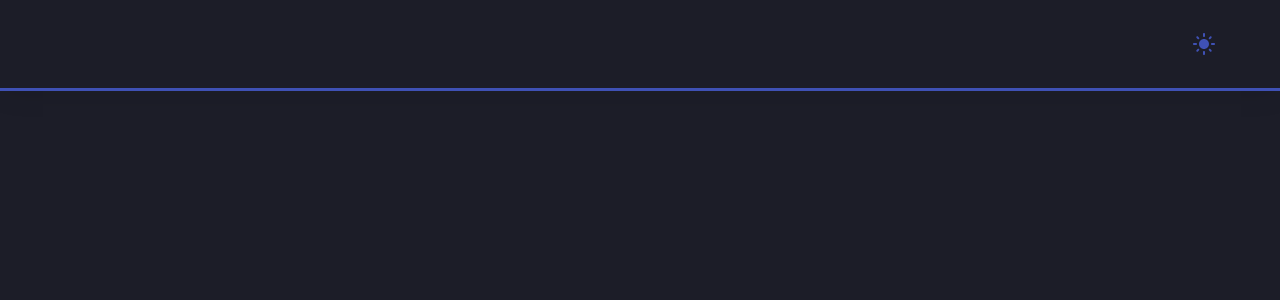
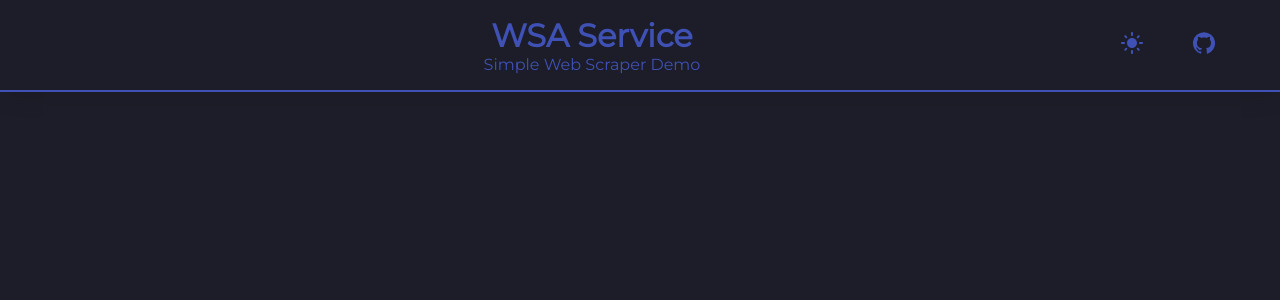
Before and after one commit to Cuaies/wsa-service, a React (Create React App) app in the folder packages/client/: page / in a window 1280 px wide. Shown: the top 300 px of the page. Built offline with nearby package versions, Linux system fonts and the light colour scheme.

Commit message:
chore(client): refactor styling and add contents

```diff
--- a/packages/client/src/components/navBar/NavBar.tsx
+++ b/packages/client/src/components/navBar/NavBar.tsx
@@ -1,5 +1,6 @@
 import "./navBar.scss";
 import { DarkMode, LightMode } from "@mui/icons-material";
+import GitHubIcon from "@mui/icons-material/GitHub";
 import { DarkModeContext } from "../../context/darkMode";
 import { useCtx } from "../../hooks/useCtx";
 
@@ -8,6 +9,10 @@ export default function NavBar() {
 
   return (
     <div id="navbar">
+      <div className="center">
+        <h1>WSA Service</h1>
+        <span>Simple Web Scraper Demo</span>
+      </div>
       <div className="right">
         <div id="theme-selector">
           {darkMode ? (
@@ -24,6 +29,11 @@ export default function NavBar() {
             />
           )}
         </div>
+        <div id="repo-url">
+          <a href="https://www.github.com/cuaies/wsa-service">
+            <GitHubIcon />
+          </a>
+        </div>
       </div>
     </div>
   );
--- a/packages/client/src/components/navBar/navBar.scss
+++ b/packages/client/src/components/navBar/navBar.scss
@@ -4,21 +4,31 @@
   @include themify($themes) {
     display: flex;
     align-items: center;
-    padding: 4vh 8vh;
+    padding: 2vh 8vh;
     justify-content: right;
-    border-bottom: 3px solid themed("fill");
+    border-bottom: 2px solid themed("fill");
     box-shadow: 1px 1px 27px 0px rgba(0, 0, 0, 0.1);
     -webkit-box-shadow: 1px 1px 27px 0px rgba(0, 0, 0, 0.1);
     -moz-box-shadow: 1px 1px 27px 0px rgba(0, 0, 0, 0.1);
 
+    .center {
+      flex: 1;
+      flex-direction: column;
+      display: flex;
+      justify-content: center;
+      align-items: align;
+      text-align: center;
+    }
+
     .right {
+      display: flex;
       justify-content: right;
-      align-items: center;
+      flex-direction: row;
+      gap: 3rem;
 
       #theme-selector {
         display: flex;
         text-align: center;
-        gap: 20px;
       }
     }
   }
```
